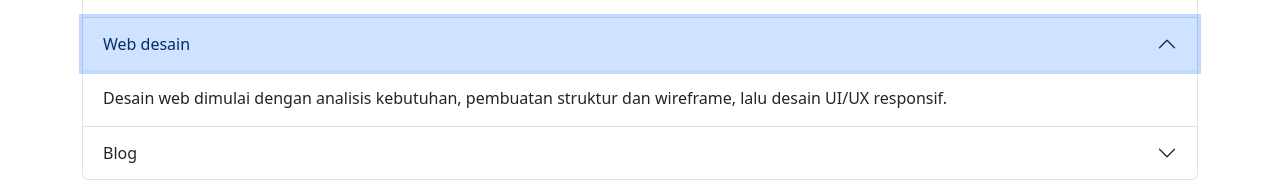
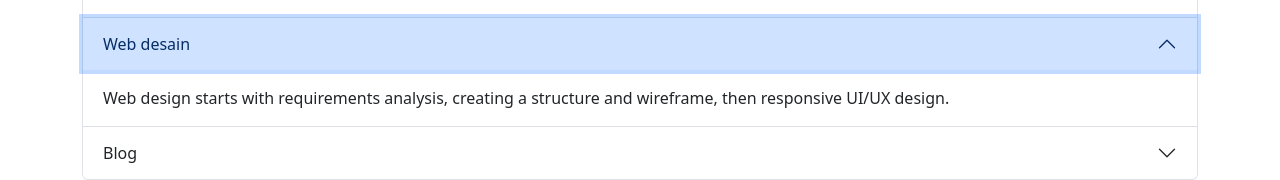
Before and after one commit to aliyabela/websiteportofolio, a plain HTML site: page index.html in a window 1280 px wide. Both pictures are taken after a click on the button "Web desain". Shown: the part 1747-1927 px from the top of the page. Drawn offline with nearby package versions, Linux system fonts and the light colour scheme.

Commit message:
index.html

```diff
--- a/index.html
+++ b/index.html
@@ -142,7 +142,7 @@
               </h2>
               <div id="collapseTwo" class="accordion-collapse collapse" data-bs-parent="#accordionExample">
                 <div class="accordion-body">
-                    Desain web dimulai dengan analisis kebutuhan, pembuatan struktur dan wireframe, lalu desain UI/UX responsif.
+                    Web design starts with requirements analysis, creating a structure and wireframe, then responsive UI/UX design.
                 </div>
               </div>
             </div>
```
